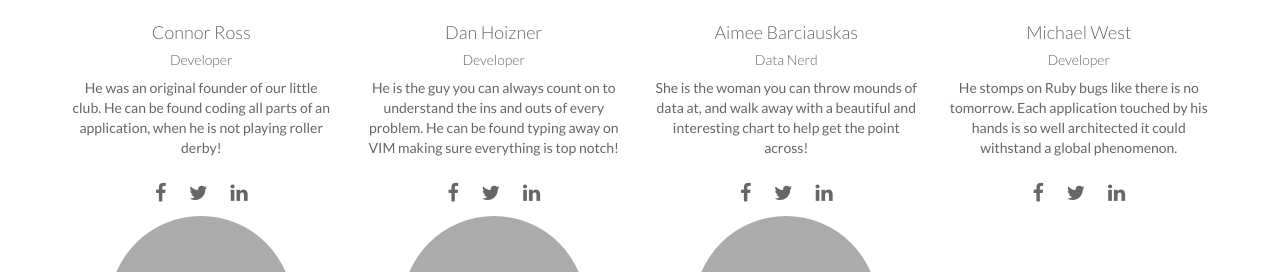
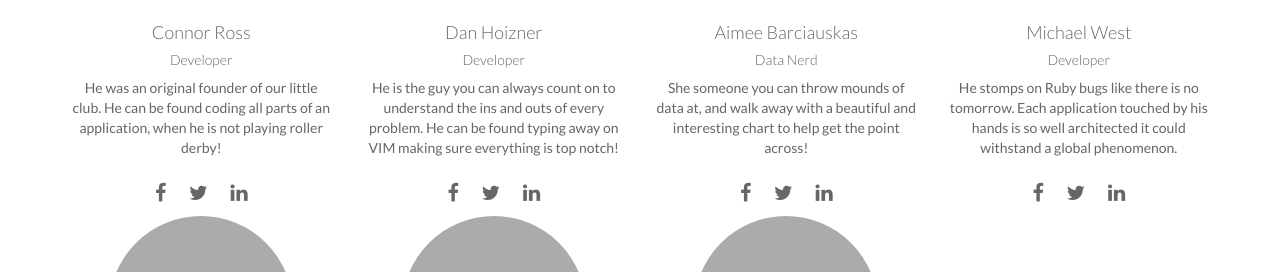
Before and after one commit to LinkCorp/linkcorp.github.io, a Jekyll site: the page built from index.html, in a window 1280 px wide and 900 px high, scrolled down 2743 px. Shown: the part 181-453 px from the top of the window. Built offline with Jekyll 4.4.1, drawn with Linux system fonts in a browser that asks for light colours.

Commit message:
change wording on aimee profile

```diff
--- a/_layouts/home.html
+++ b/_layouts/home.html
@@ -253,7 +253,7 @@
                                 <h4>Aimee Barciauskas</h4>
                                 <h5>Data Nerd</h5>
                                 <p>
-                                    She is the woman you can throw mounds of data at, and walk away with a beautiful and interesting chart to help get the point across!
+                                    She someone you can throw mounds of data at, and walk away with a beautiful and interesting chart to help get the point across!
                                 </p>
                                 <a href="#"><span class="fa fa-facebook"></span></a>
                                 <a href="#"><span class="fa fa-twitter"></span></a>
```
